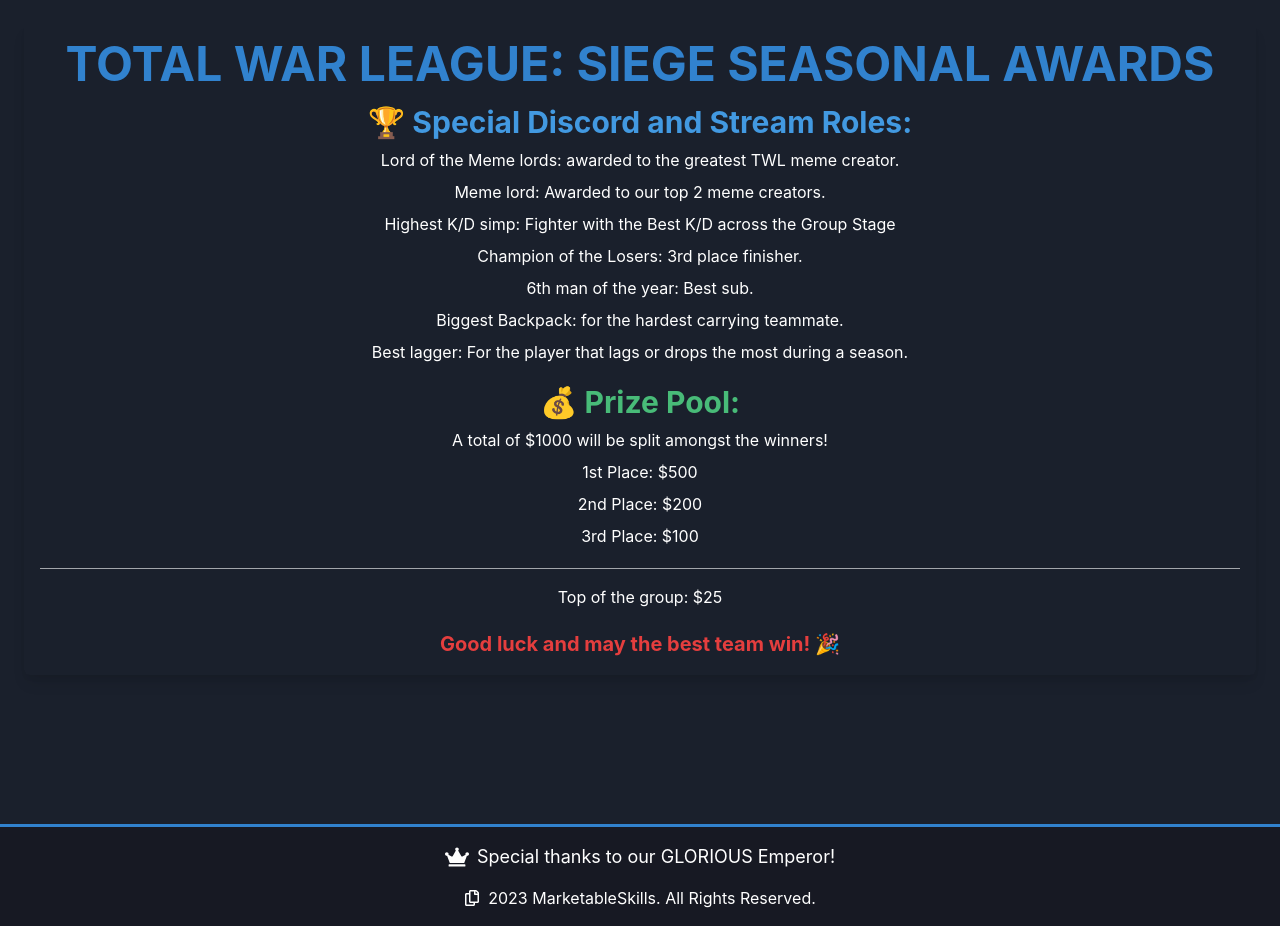
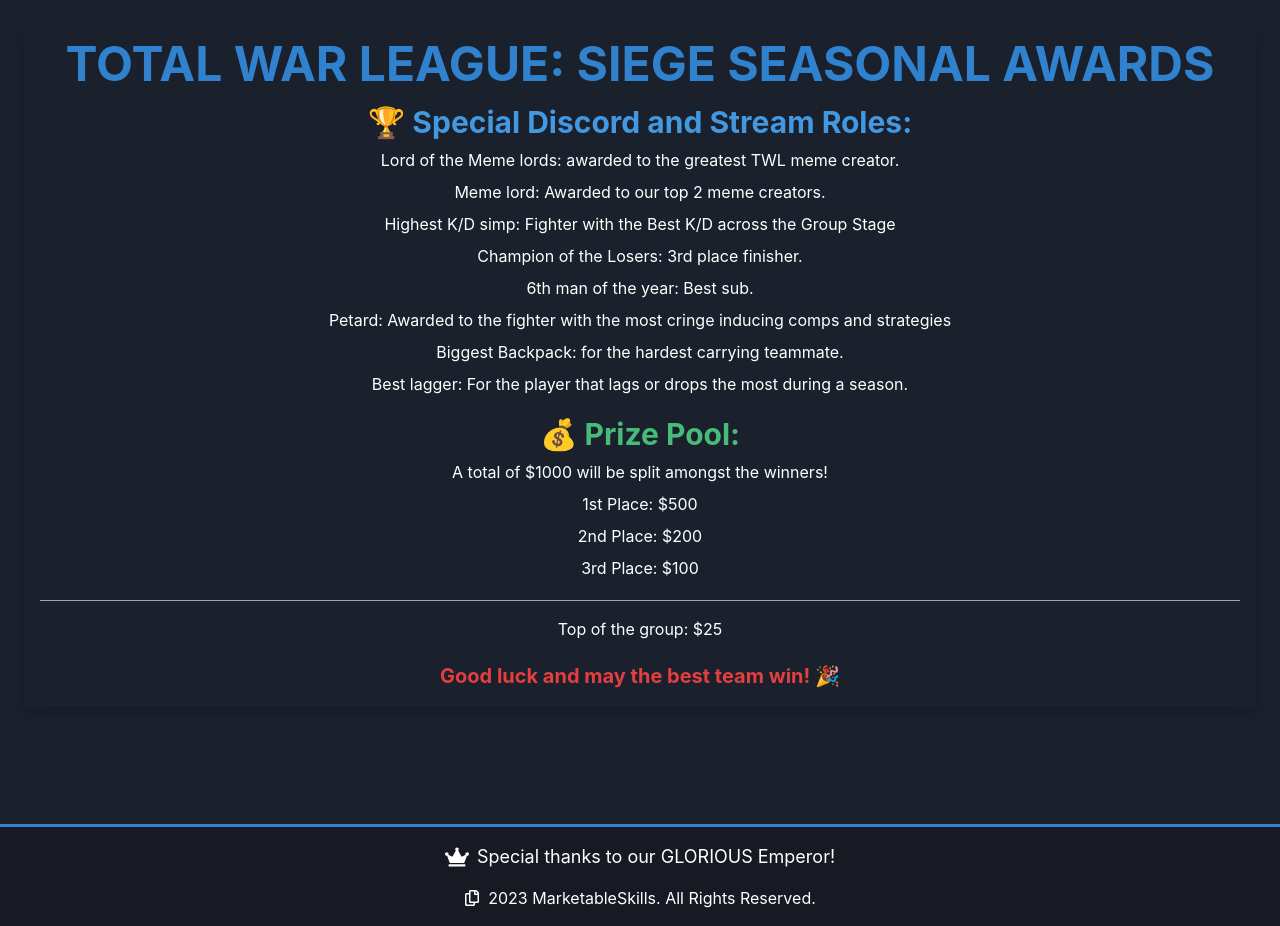
Before and after one commit to bobitsvetkov/tw-website, a React (Vite) app in the folder tw-project/: page /prizes in a window 1280 px wide. Built offline with nearby package versions, Linux system fonts and the light colour scheme.

Commit message:
chore: add additional award

```diff
--- a/tw-project/src/components/Prize/Prize.tsx
+++ b/tw-project/src/components/Prize/Prize.tsx
@@ -18,6 +18,7 @@
                         "Highest K/D simp: Fighter with the Best K/D across the Group Stage",
                         "Champion of the Losers: 3rd place finisher.",
                         "6th man of the year: Best sub.",
+                        "Petard: Awarded to the fighter with the most cringe inducing comps and strategies",
                         "Biggest Backpack: for the hardest carrying teammate.",
                         "Best lagger: For the player that lags or drops the most during a season.",
                     ].map((item, index) => (
```
